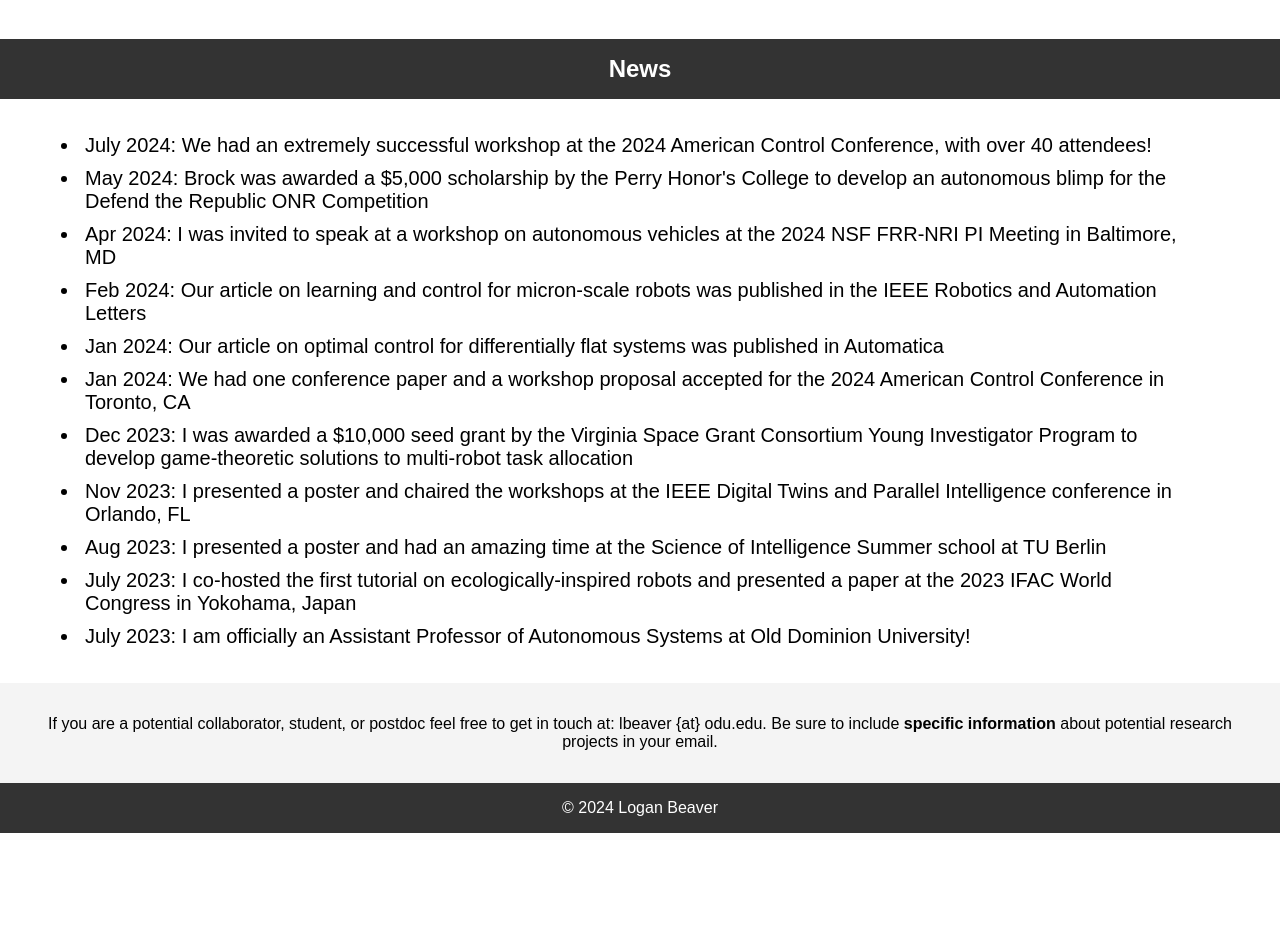
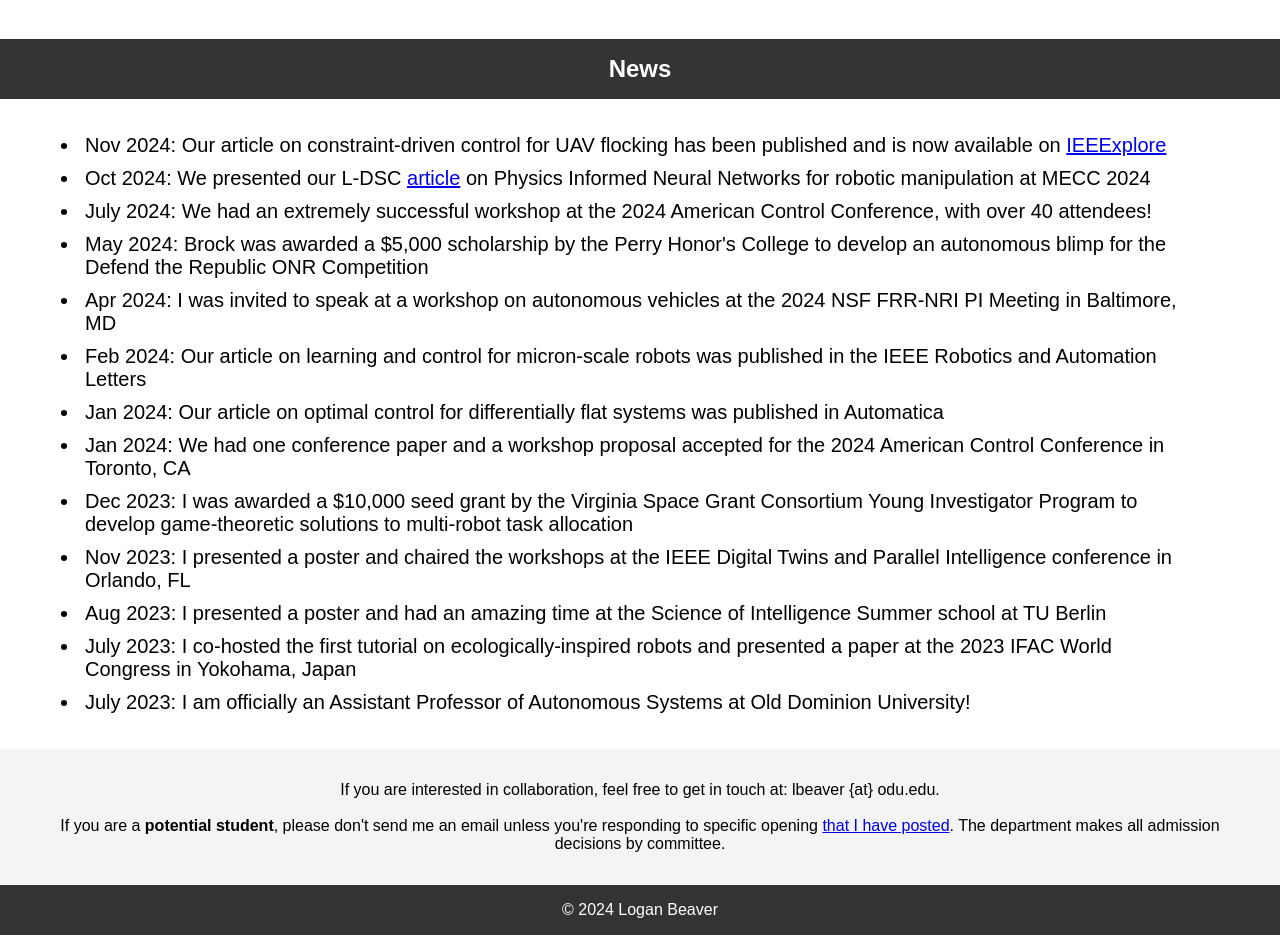
Before and after one commit to Logiant/intsyslab, a plain HTML site: page index.html in a window 1280 px wide. Shown: the part 1200-2135 px from the top of the page. Before the commit the page ends 2033 px from the top, so only its background shows below. Drawn offline with Linux system fonts and the light colour scheme.

Commit message:
updated news and footer message

```diff
--- a/index.html
+++ b/index.html
@@ -95,6 +95,8 @@
     <section id="news">
       <header> <h2>News</h2> </header>
       <ul>
+	  	<li>Nov 2024: Our article on constraint-driven control for UAV flocking has been published and is now available on <a href=https://ieeexplore.ieee.org/document/10737653>IEEExplore</a> </li>
+	  	<li>Oct 2024: We presented our L-DSC <a href=https://doi.org/10.1115/1.4066627>article</a> on Physics Informed Neural Networks for robotic manipulation at MECC 2024</li>
 	    <li>July 2024: We had an extremely successful workshop at the 2024 American Control Conference, with over 40 attendees!</li>
         <li>May 2024: Brock was awarded a $5,000 scholarship by the Perry Honor's College to develop an autonomous blimp for the Defend the Republic ONR Competition</li>
         <li>Apr 2024: I was invited to speak at a workshop on autonomous vehicles at the 2024 NSF FRR-NRI PI Meeting in Baltimore, MD</li>
@@ -111,10 +113,11 @@
 
 
     <section id="contact">
-        <p>If you are a potential collaborator, student, or postdoc feel free to get in touch at: lbeaver {at} odu.edu.
-            Be sure to include <b>specific information</b> about potential research projects in your email.
-
+        <p>If you are interested in collaboration, feel free to get in touch at: lbeaver {at} odu.edu.
         </p>
+		<br>
+		<p> If you are a <b>potential student</b>, please don't send me an email unless you're responding to specific opening <a href=https://www.linkedin.com/in/loganebeaver/>that I have posted</a>. The department makes all admission decisions by committee.
+		</p>
     </section>
 
     <footer>
```
